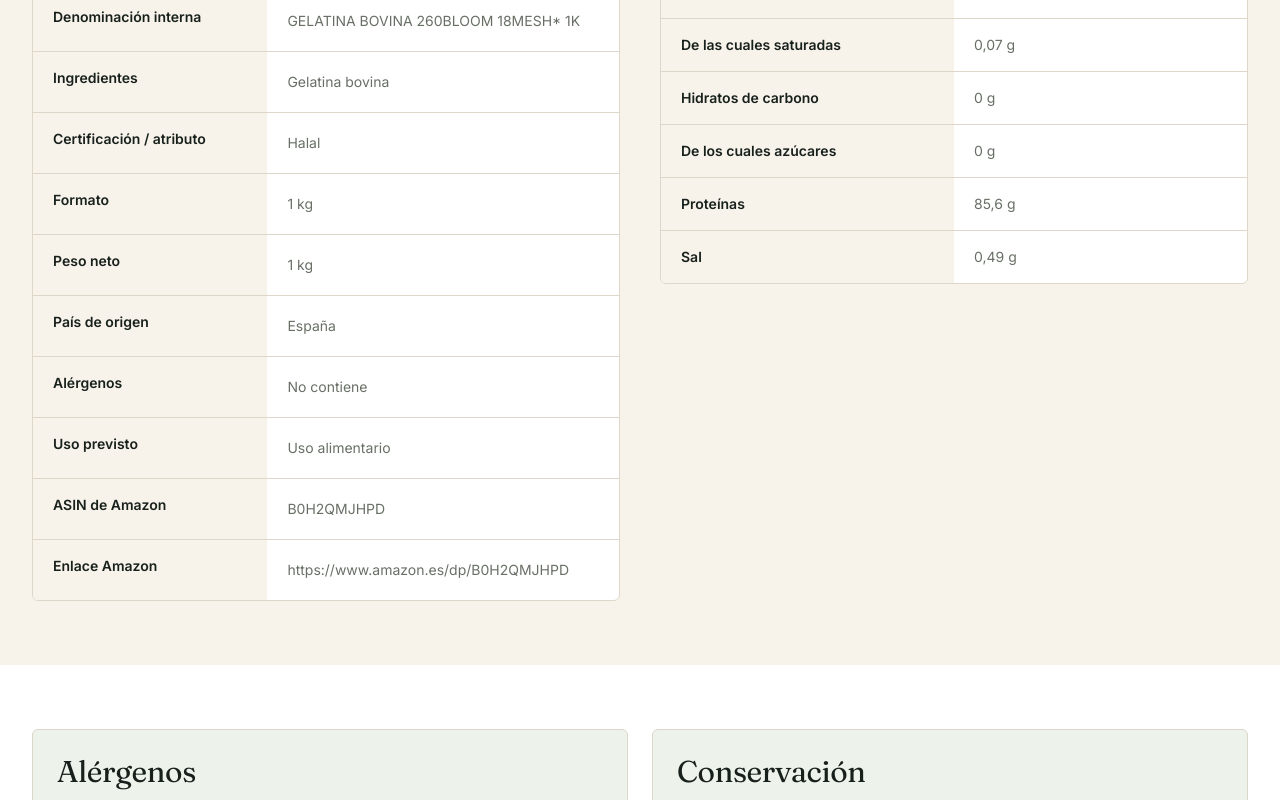
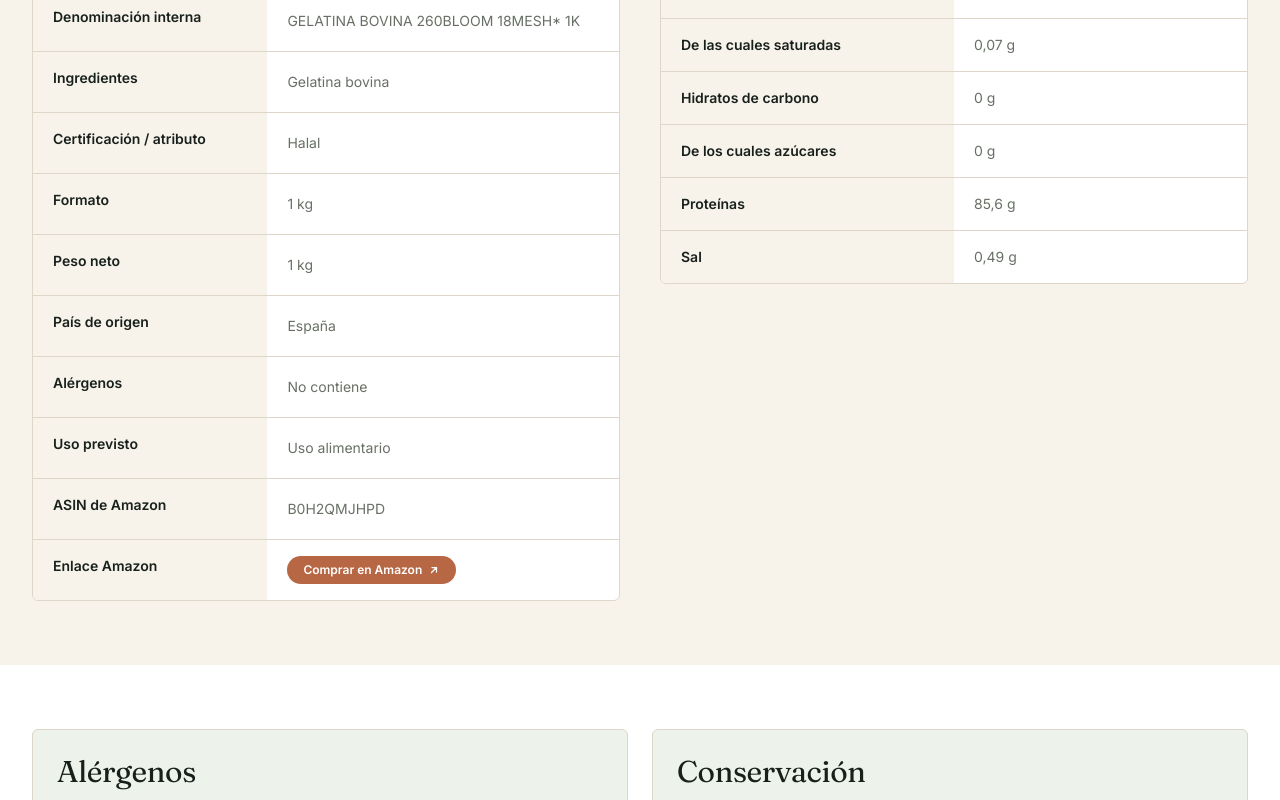
Before and after one commit to raianventaonline-sudo/raian-foods-web, a Next.js app: page /productos/gelatina-neutra-bovina in a window 1280 px wide. Shown: the part 2104-2904 px from the top of the page. Built offline with nearby package versions, Linux system fonts and the light colour scheme; no server answers.

Commit message:
Ficha técnica: enlace Amazon como botón de compra

```diff
--- a/components/ProductTechnicalTable.tsx
+++ b/components/ProductTechnicalTable.tsx
@@ -3,6 +3,27 @@ import type { TechnicalRow } from "@/data/products";
 type ProductTechnicalTableProps = {
   rows: TechnicalRow[];
 };
+
+const isUrl = (value: string) => value.startsWith("http://") || value.startsWith("https://");
+
+function CellValue({ label, value }: TechnicalRow) {
+  if (label === "Enlace Amazon" && isUrl(value)) {
+    return (
+      <a
+        href={value}
+        target="_blank"
+        rel="noreferrer"
+        className="inline-flex items-center gap-1.5 rounded-full bg-terracotta px-4 py-1.5 text-xs font-semibold text-white transition hover:bg-[#A85F3A]"
+      >
+        Comprar en Amazon
+        <svg width="12" height="12" viewBox="0 0 24 24" fill="none" aria-hidden>
+          <path d="M7 17 17 7m0 0H8m9 0v9" stroke="currentColor" strokeWidth="2.5" strokeLinecap="round" strokeLinejoin="round" />
+        </svg>
+      </a>
+    );
+  }
+  return <span className="leading-7 text-muted">{value}</span>;
+}
 
 export function ProductTechnicalTable({ rows }: ProductTechnicalTableProps) {
   return (
@@ -12,7 +33,9 @@ export function ProductTechnicalTable({ rows }: ProductTechnicalTableProps) {
           {rows.map((row) => (
             <tr key={row.label} className="border-b border-line last:border-0">
               <th className="w-2/5 bg-cream px-4 py-4 align-top font-semibold text-ink md:px-5">{row.label}</th>
-              <td className="px-4 py-4 leading-7 text-muted md:px-5">{row.value}</td>
+              <td className="px-4 py-4 md:px-5">
+                <CellValue label={row.label} value={row.value} />
+              </td>
             </tr>
           ))}
         </tbody>
```
